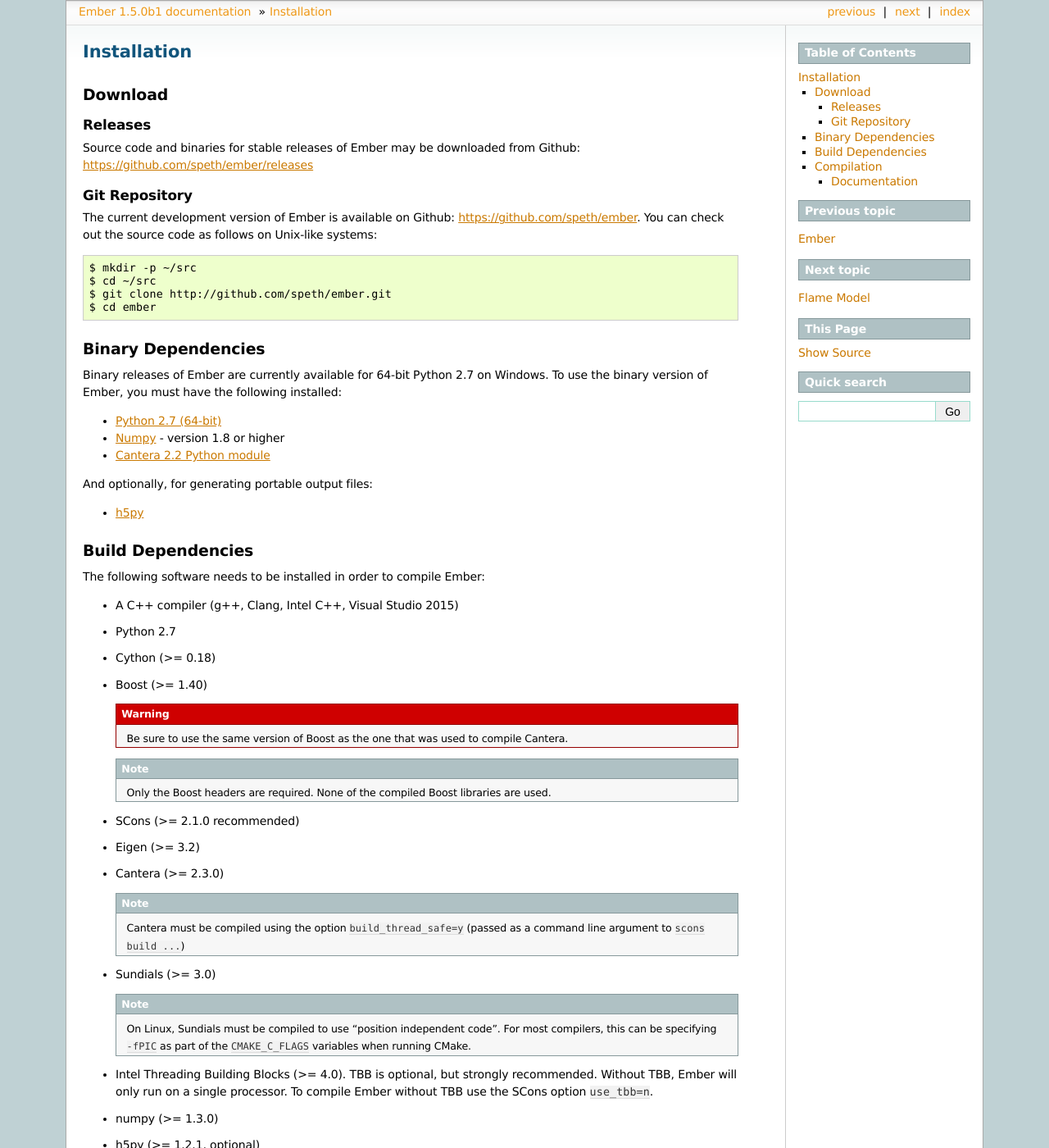
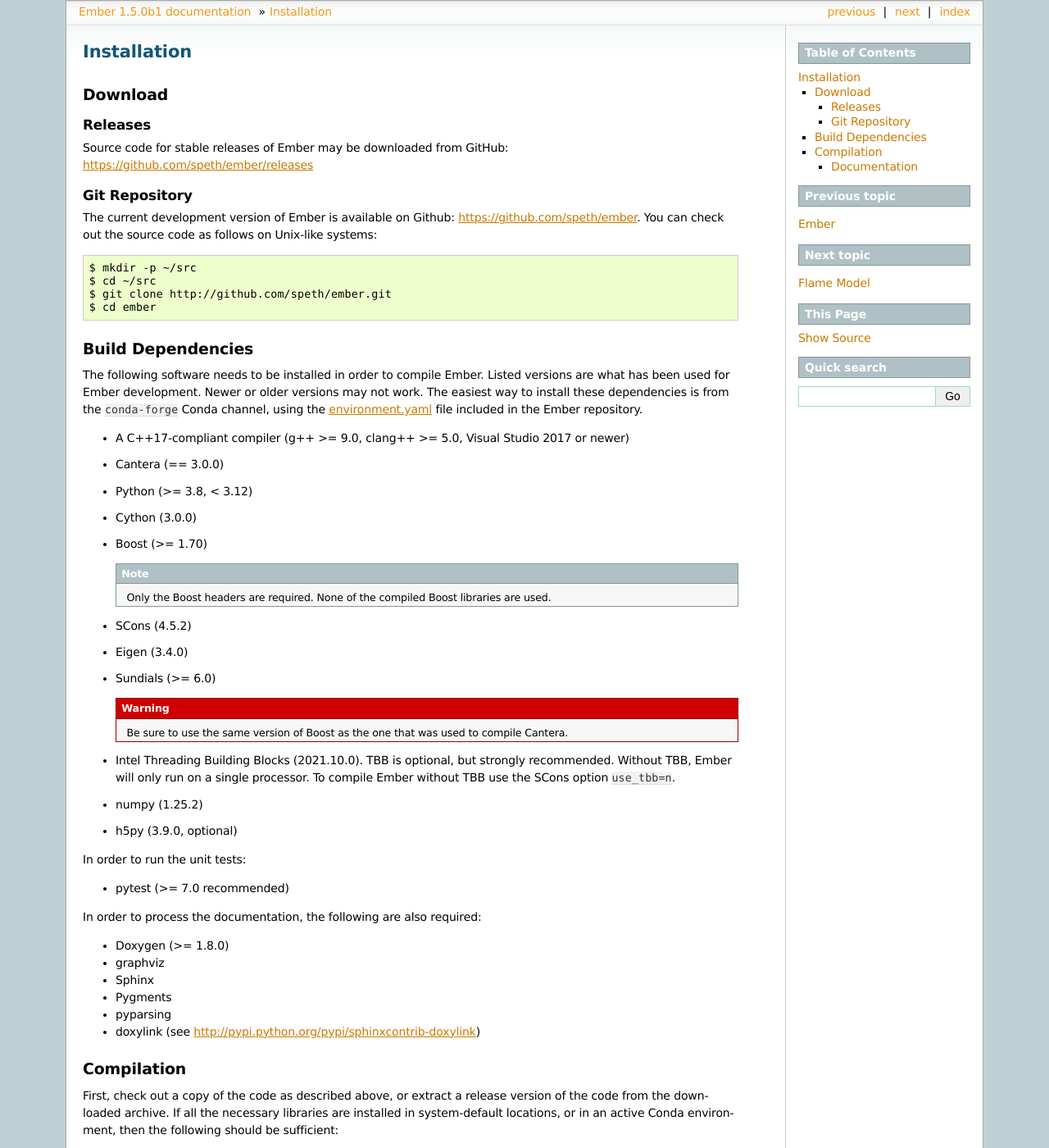
Before and after one commit to speth/ember, a Sphinx documentation site: the page built from doc/sphinx/source/installation.rst, in a window 1280 px wide and 1400 px high. Shown: the whole window at 82% size. Built offline with Sphinx 7.4.7, drawn with Linux system fonts in a browser that asks for light colours; some of the changed text lies outside the part shown.

Commit message:
Update installation docs and note currently-working dependency versions

```diff
--- a/doc/sphinx/source/installation.rst
+++ b/doc/sphinx/source/installation.rst
@@ -8,8 +8,8 @@
 Releases
 --------
 
-Source code and binaries for stable releases of Ember may be downloaded from
-Github: `<https://github.com/speth/ember/releases>`_
+Source code for stable releases of Ember may be downloaded from GitHub:
+`<https://github.com/speth/ember/releases>`_
 
 Git Repository
 --------------
@@ -23,73 +23,51 @@
     $ git clone http://github.com/speth/ember.git
     $ cd ember
 
-
-Binary Dependencies
-===================
-
-Binary releases of Ember are currently available for 64-bit Python 2.7 on
-Windows. To use the binary version of Ember, you must have the following
-installed:
-
-* `Python 2.7 (64-bit) <https://www.python.org/downloads/>`_
-* `Numpy <http://www.lfd.uci.edu/~gohlke/pythonlibs/#numpy>`_ - version 1.8 or higher
-* `Cantera 2.2 Python module <https://github.com/Cantera/cantera/releases>`_
-
-And optionally, for generating portable output files:
-
-* `h5py <http://www.lfd.uci.edu/~gohlke/pythonlibs/#h5py>`_
-
-
 Build Dependencies
 ==================
 
-The following software needs to be installed in order to compile Ember:
+The following software needs to be installed in order to compile Ember. Listed versions
+are what has been used for Ember development. Newer or older versions may not work. The
+easiest way to install these dependencies is from the ``conda-forge`` Conda channel, using
+the `environment.yaml <https://github.com/speth/ember/blob/main/environment.yaml>`_ file
+included in the Ember repository.
 
-* A C++ compiler (g++, Clang, Intel C++, Visual Studio 2015)
-* Python 2.7
-* Cython (>= 0.18)
-* Boost (>= 1.40)
+* A C++17-compliant compiler (g++ >= 9.0, clang++ >= 5.0, Visual Studio 2017 or newer)
+* Cantera (== 3.0.0)
+* Python (>= 3.8, < 3.12)
+* Cython (3.0.0)
+* Boost (>= 1.70)
+
+  .. note::
+
+     Only the Boost headers are required. None of the compiled Boost
+     libraries are used.
+
+* SCons (4.5.2)
+* Eigen (3.4.0)
+* Sundials (>= 6.0)
 
   .. warning::
 
      Be sure to use the same version of Boost as the one that was used to
      compile Cantera.
 
-  .. note::
-
-     Only the Boost headers are required. None of the compiled Boost
-     libraries are used.
-
-* SCons (>= 2.1.0 recommended)
-* Eigen (>= 3.2)
-* Cantera (>= 2.3.0)
-
-  .. note::
-
-     Cantera must be compiled using the option ``build_thread_safe=y``
-     (passed as a command line argument to ``scons build ...``)
-
-* Sundials (>= 3.0)
-
-  .. note::
-
-     On Linux, Sundials must be compiled to use "position independent
-     code". For most compilers, this can be specifying ``-fPIC``
-     as part of the ``CMAKE_C_FLAGS`` variables when running CMake.
-
-* Intel Threading Building Blocks (>= 4.0). TBB is optional, but strongly
-  recommended. Without TBB, Ember will only run on a single processor. To
+* Intel Threading Building Blocks (2021.10.0). TBB is optional, but
+  strongly recommended. Without TBB, Ember will only run on a single processor. To
   compile Ember without TBB use the SCons option ``use_tbb=n``.
 
-* numpy (>= 1.3.0)
+* numpy (1.25.2)
 
-* h5py (>= 1.2.1, optional)
+* h5py (3.9.0, optional)
+
+In order to run the unit tests:
 
 * pytest (>= 7.0 recommended)
 
 In order to process the documentation, the following are also required:
 
 * Doxygen (>= 1.8.0)
+* graphviz
 * Sphinx
 * Pygments
 * pyparsing
@@ -99,43 +77,31 @@
 Compilation
 ===========
 
-First, check out a copy of the code as described above, or extract a release
-version of the code from the downloaded archive. If all the necessary libraries
-are installed in system   default locations, then the following should be
-sufficient::
+First, check out a copy of the code as described above, or extract a release version of
+the code from the downloaded archive. If all the necessary libraries are installed in
+system-default locations, or in an active Conda environment, then the following should
+be sufficient::
 
     $ scons build
 
 Otherwise, specify the necessary paths using the corresponding command-line
 options: "cantera", "sundials", "eigen", "boost", "tbb". For example::
 
-    $ scons build cantera=/home/$USER/.local sundials=/opt/sundials-2.5.0
+    $ scons build sundials=/opt/sundials-6.6.0
 
 If compilation succeeds, install the Ember Python module by running::
 
     $ scons install
 
-By default, Ember will be installed to your *user* site-packages directory, e.g.
-`~/.local/lib/python2.7/site-packages/ember`. If you wish install to a different
-directory, use the `install_args` option to SCons to specify the appropriate
-command to be passed to `python setup.py install`.
+By default, Ember will be installed into the active Python environment. Using an an
+environment management tool such as ``venv`` or Conda is strongly recommended. If you wish
+install to a different directory, use the ``install_args`` option to SCons to specify the
+appropriate command to be passed to ``pip install``.
 
-Alternatively, if you're doing active development, you can just create a symlink
-into your user Python module path::
+Alternatively, if you're doing active development, you can just add the module directory
+to your ``PYTHONPATH``, for example:
 
-    $ mkdir -p ~/.local/lib/pythonX.Y/site-packages
-    $ ln -s ~/src/ember/build/python/ember ~/.local/lib/pythonX.Y/site-packages/ember
-
-where *X.Y* is your your installed version of Python, e.g 2.7.
-
-And similarly for Cantera, if it is not already on the Python path::
-
-    $ ln -s /path/to/cantera/lib/pythonX.Y/site-packages/cantera ~/.local/lib/pythonX.Y/site-packages/
-
-Or add parent directories of each of these modules to your ``PYTHONPATH``::
-
-    $ export PYTHONPATH=/path/to/cantera/lib/python2.7/site-packages:~/src/ember/build/python
-
+    $ export PYTHONPATH=$HOME/src/ember/python
 
 Documentation
 -------------
```
